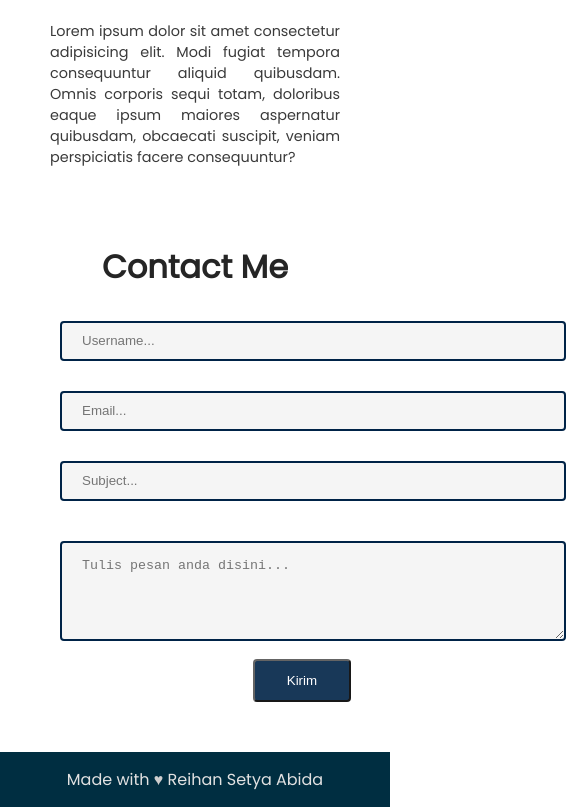
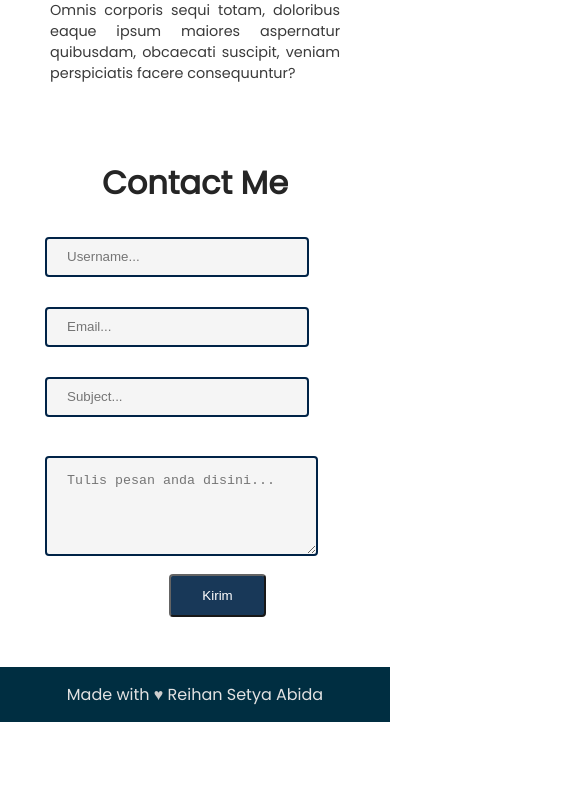
Before and after one commit to reihansetya/portfolio, a plain HTML site: page index.html in a window 390 px wide. Shown: the part 2933-3740 px from the top of the page, 566 px wide, since content can reach past the window. After the commit the page ends 3655 px from the top, so only its background shows below. Drawn offline with nearby package versions, Linux system fonts and the light colour scheme.

Commit message:
Update style.css

```diff
--- a/style.css
+++ b/style.css
@@ -550,6 +550,10 @@ footer {
         font-size: 0.9rem;
     }
 
+    aside img {
+        width: 40vmax;
+    }
+
     /* service */
     .serv {
         align-items: center;
@@ -604,7 +608,7 @@ footer {
     }
 
     #form {
-        width: 60vmax;
+        width: 80%;
         height: 40px;
         box-sizing: border-box;
         border: 2px solid #002347;
@@ -612,19 +616,20 @@ footer {
         color: black;
         outline: none;
         transition: 0.5s;
+        margin-left: -15px;
         border-radius: 4px;
     }
 
     .textarea {
-        width: 60vmax;
-        margin-left: 60px;
+        width: 70%;
+        margin-left: 45px;
         margin-top: -2%;
         height: 100px;
         border: 2px solid #002347;
     }
 
     .button {
-        margin-left: 30vmax;
+        margin-left: 20vmax;
     }
 
     footer {
```
